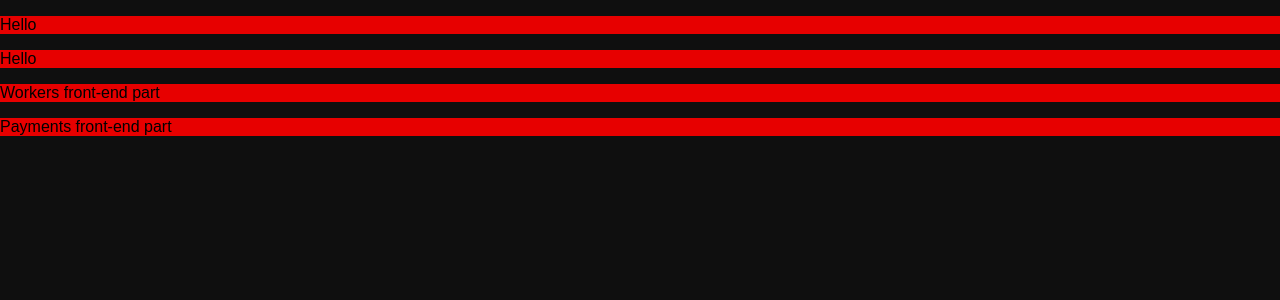
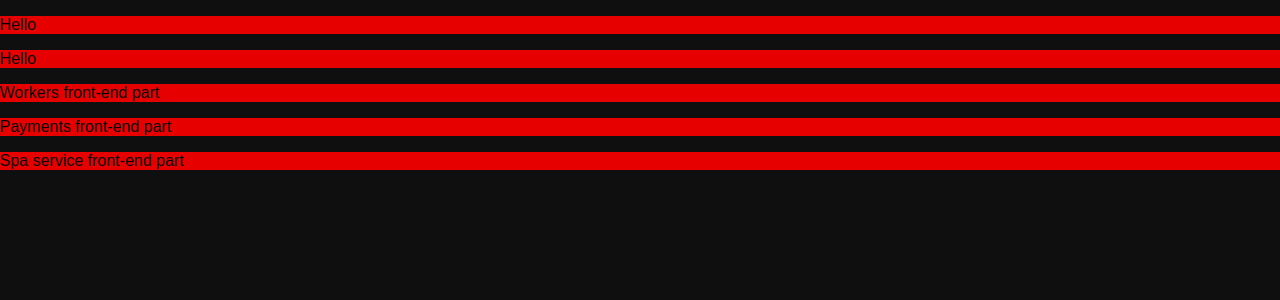
Before and after one commit to indian0ch/HotelInformalSystem, a React (Create React App) app: page / in a window 1280 px wide. Shown: the top 300 px of the page. Built offline with nearby package versions, Linux system fonts and the light colour scheme.

Commit message:
Service's component was added. Logic and front-end parts in process)

```diff
--- a/src/App.js
+++ b/src/App.js
@@ -3,6 +3,7 @@ import Reservation from "./components/Reservation/Reservation";
 import Review from "./components/Review/Review";
 import Workers from "./components/Workers/Workers";
 import Payments from "./components/Payments/Payments";
+import Service from "./components/Service/Service";
 import styled from "./App.module.css";
 
 const App = () => {
@@ -20,6 +21,9 @@ const App = () => {
       <section>
         <Payments></Payments>
       </section>
+      <section>
+        <Service />
+      </section>
     </div>
   );
 };
--- /dev/null
+++ b/src/components/Service/Service.js
@@ -0,0 +1,15 @@
+import React, { useState } from "react";
+import styles from "./Service.module.css";
+// import {
+
+// } from "./PaymentsComposite.js";
+
+const Service = (props) => {
+
+  return (
+    <div className={styles.serviceContainer}>
+      <p>Spa service front-end part</p>
+    </div>
+  );
+};
+export default Service;
--- /dev/null
+++ b/src/components/Service/Service.module.css
@@ -0,0 +1,3 @@
+.serviceContainer{
+    background-color: rgb(231, 0, 0);
+}
--- /dev/null
+++ b/src/components/Service/ServiceDecorator.ts
@@ -0,0 +1,5 @@
+// Pattern Декоратор[Decorator]
+// Функціонал вибору вибору рівня сервісу у спа центрі представлений у цьому файлі.
+// У нас є базовий сервіс,який пропонує мінімальний мінімум і додаткові сервіси за додаткову плату.
+// The functionality of choosing the level of service in the spa center is presented in this file.
+// We have a basic service that offers a minimum minimum and additional services for an additional fee.
```
